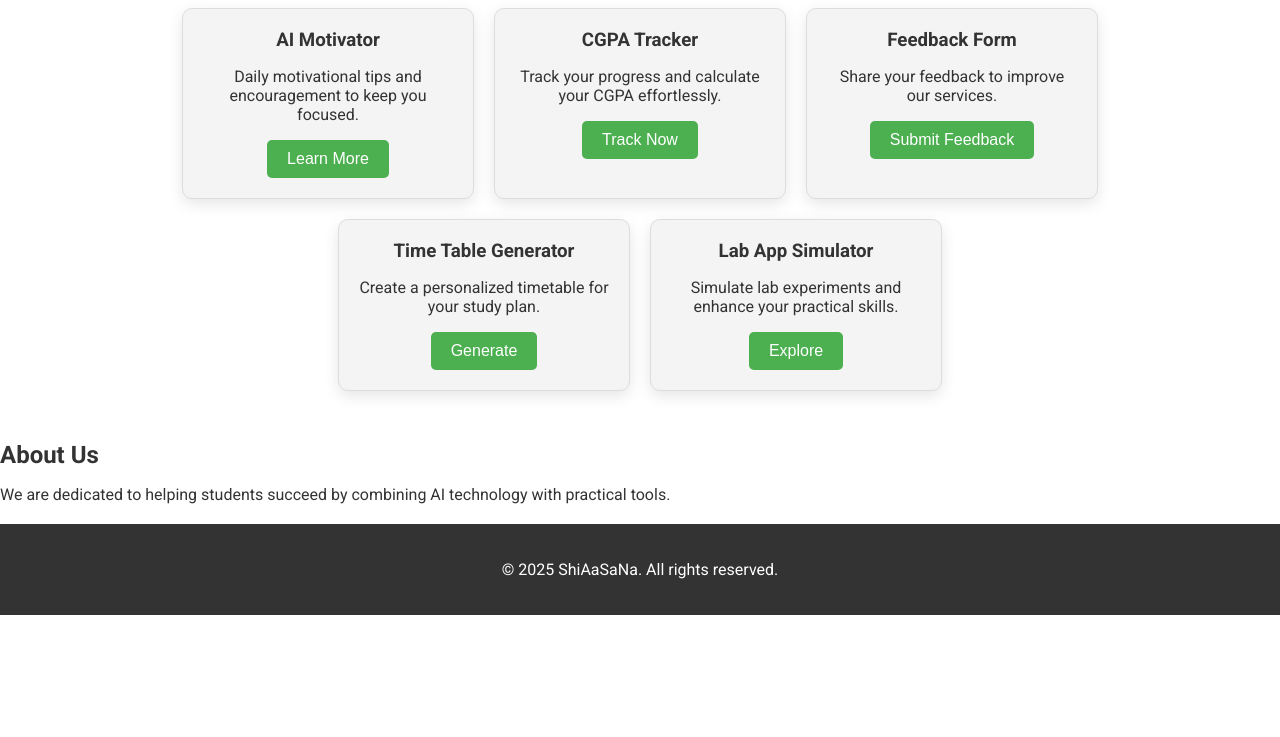
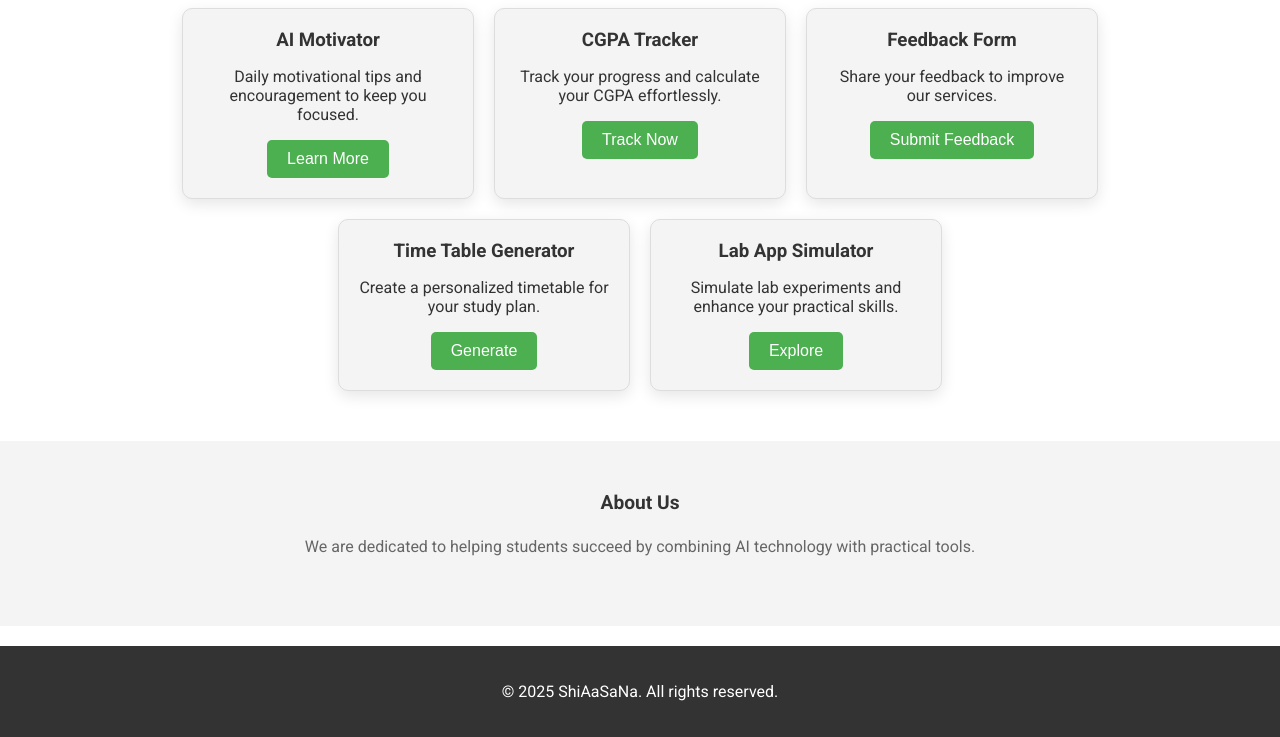
Before and after one commit to sagnik1302/shiaasana, a plain HTML site: page index.html in a window 1280 px wide. Shown: the part 591-1328 px from the top of the page. Before the commit the page ends 1206 px from the top, so only its background shows below. Drawn offline with Linux system fonts and the light colour scheme; a script that the page names is missing.

Commit message:
Update style.css

```diff
--- a/style.css
+++ b/style.css
@@ -221,3 +221,20 @@ footer {
   margin-top: 20px;
 
 }
+#about {
+  padding: 50px 10%;
+  background-color: #f4f4f4;
+  text-align: center;
+}
+
+#about h2 {
+  font-size: 1.2rem;
+  margin-bottom: 20px;
+  color: #333;
+}
+
+#about p {
+  font-size: 1rem;
+  color: #666;
+  line-height: 1.6;
+}
```
